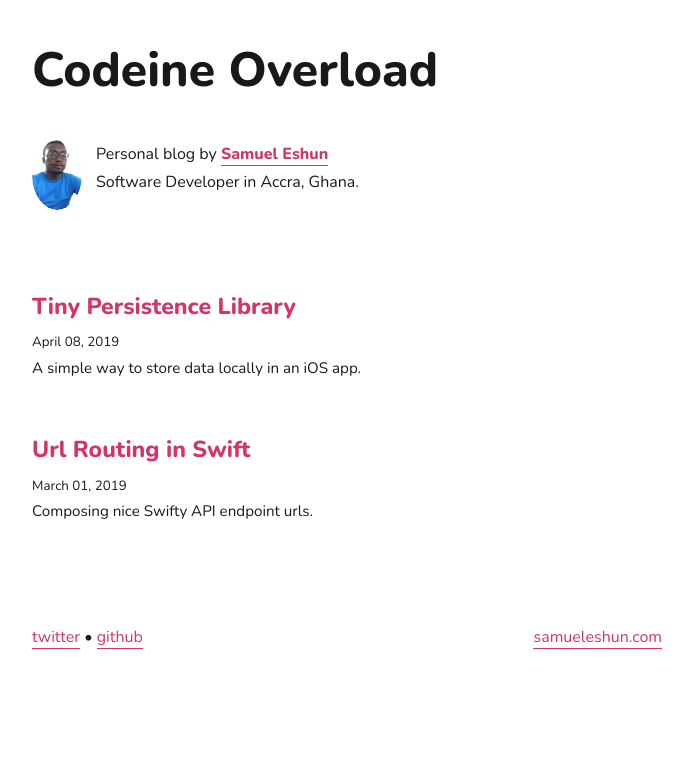
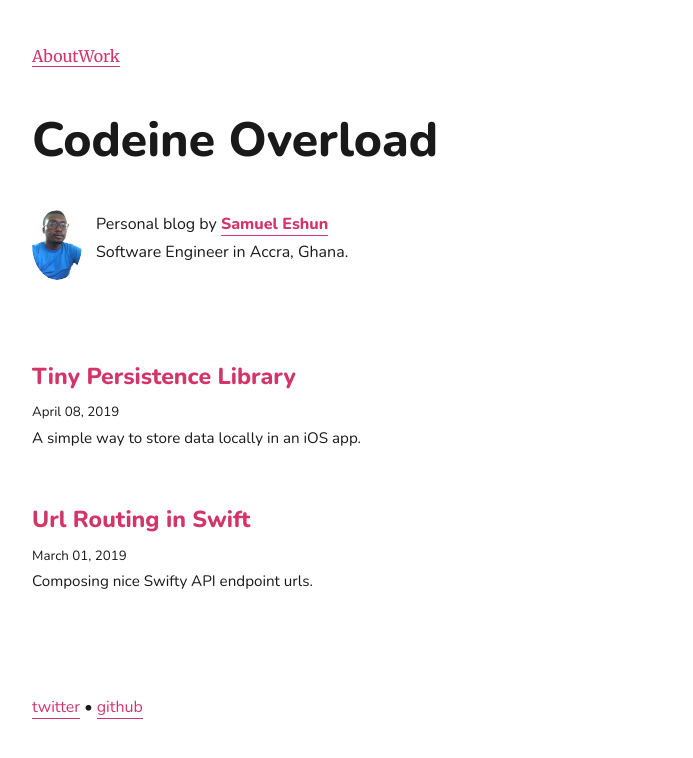
Before and after one commit to kwakueshun/codeine-overload, a Gatsby site: page / in a window 1280 px wide. Shown: the whole page, without its empty margins (293-986 px from the left). Built offline with nearby package versions, Linux system fonts and the light colour scheme; Gatsby itself is replaced by a stand-in of ours; some packages are replaced by stand-ins of ours; a web font is replaced by a local one.

Commit message:
start nav bar component - wip

```diff
--- a/gatsby-config.js
+++ b/gatsby-config.js
@@ -2,11 +2,21 @@ module.exports = {
   siteMetadata: {
     title: `Codeine Overload`,
     author: `Samuel Eshun`,
-    description: `This blog is about iOS development and Python`,
-    siteUrl: `https://blog.samueleshun.com`,
+    description: `This blog is about Software development`,
+    siteUrl: `https://samueleshun.com`,
     social: {
       twitter: `samxeshun`,
     },
+    menuLinks:[
+        {
+            name:'About',
+            link:'/about'
+        },
+        {
+            name:'Work',
+            link:'/work'
+        }
+    ]
   },
   plugins: [
     {
@@ -84,4 +94,5 @@ module.exports = {
       },
     },
   ],
+
 }
--- a/src/components/bio.js
+++ b/src/components/bio.js
@@ -39,7 +39,7 @@ function Bio() {
             />
             <p>
               Personal blog by <strong><a href={`https://twitter.com/${social.twitter}`}>{author}</a></strong>
-              <br />Software Developer in Accra, Ghana.
+              <br />Software Engineer in Accra, Ghana.
             </p>
           </div>
         )
--- a/src/components/footer.js
+++ b/src/components/footer.js
@@ -10,11 +10,11 @@ class Footer extends React.Component {
             paddingTop: rhythm(1),
           }}
         >
-          <div style={{ float: 'right' }}>
+          {/* <div style={{ float: 'right' }}>
             <a href="https://samueleshun.com/" target="_blank" rel="noopener noreferrer">
               samueleshun.com
             </a>
-          </div>
+          </div> */}
           {/* © {new Date().getFullYear()} */}
           <a
             href="https://mobile.twitter.com/samxeshun"
--- /dev/null
+++ b/src/components/headernav.js
@@ -0,0 +1,17 @@
+import React from "react"
+import { Link } from "gatsby"
+
+const HeaderNav = ({ menuLinks }) => (
+  <nav>
+    <ul style={{ display: "flex", flex: 1, listStyle: "none" }}>
+      {menuLinks.map(link => (
+        <li key={link.link}>
+          <Link to={link.link}>{link.name}</Link>
+        </li>
+      ))}
+    </ul>
+  </nav>
+)
+
+
+export default HeaderNav
--- a/src/components/layout.js
+++ b/src/components/layout.js
@@ -3,7 +3,7 @@ import { Link } from "gatsby"
 
 import { rhythm, scale } from "../utils/typography"
 import Footer from "./footer"
-// import 'prismjs/themes/prism-coy.css';
+import HeaderNav from "./headernav"
 import "../utils/prism-dracula.css";
 import "../utils/code-highlight.css";
 import "prismjs/plugins/line-numbers/prism-line-numbers.css";
@@ -12,7 +12,7 @@ import "../utils/global.css";
 
 class Layout extends React.Component {
   render() {
-    const { location, title, children } = this.props
+    const { location, title, metalinks, children } = this.props
     const rootPath = `${__PATH_PREFIX__}/`
     let header
 
@@ -68,6 +68,7 @@ class Layout extends React.Component {
           padding: `${rhythm(1.5)} ${rhythm(3 / 4)}`,
         }}
       >
+        <HeaderNav menuLinks={metalinks} />
         <header>{header}</header>
         <main>{children}</main>
 
--- a/src/pages/index.js
+++ b/src/pages/index.js
@@ -14,7 +14,8 @@ class BlogIndex extends React.Component {
     const posts = data.allMarkdownRemark.edges
 
     return (
-      <Layout location={this.props.location} title={siteTitle}>
+    <div>
+      <Layout location={this.props.location} title={siteTitle} metalinks={data.site.siteMetadata.menuLinks}>
         <SEO
           title="A blog by Sam Eshun"
           keywords={[`swift`, `ios`, `c`, `objective c`, `macos`]}
@@ -44,6 +45,7 @@ class BlogIndex extends React.Component {
           )
         })}
       </Layout>
+    </div>
     )
   }
 }
@@ -55,6 +57,10 @@ export const pageQuery = graphql`
     site {
       siteMetadata {
         title
+        menuLinks {
+            name
+            link
+        }
       }
     }
     allMarkdownRemark(sort: { fields: [frontmatter___date], order: DESC }) {
--- a/src/templates/blog-post.js
+++ b/src/templates/blog-post.js
@@ -13,7 +13,7 @@ class BlogPostTemplate extends React.Component {
     const { previous, next } = this.props.pageContext
 
     return (
-      <Layout location={this.props.location} title={siteTitle}>
+      <Layout location={this.props.location} title={siteTitle} metalinks={this.props.data.site.siteMetadata.menuLinks}>
         <SEO
           title={post.frontmatter.title}
           description={post.frontmatter.description || post.excerpt}
@@ -74,6 +74,10 @@ export const pageQuery = graphql`
       siteMetadata {
         title
         author
+        menuLinks {
+            name
+            link
+        }
       }
     }
     markdownRemark(fields: { slug: { eq: $slug } }) {
```
